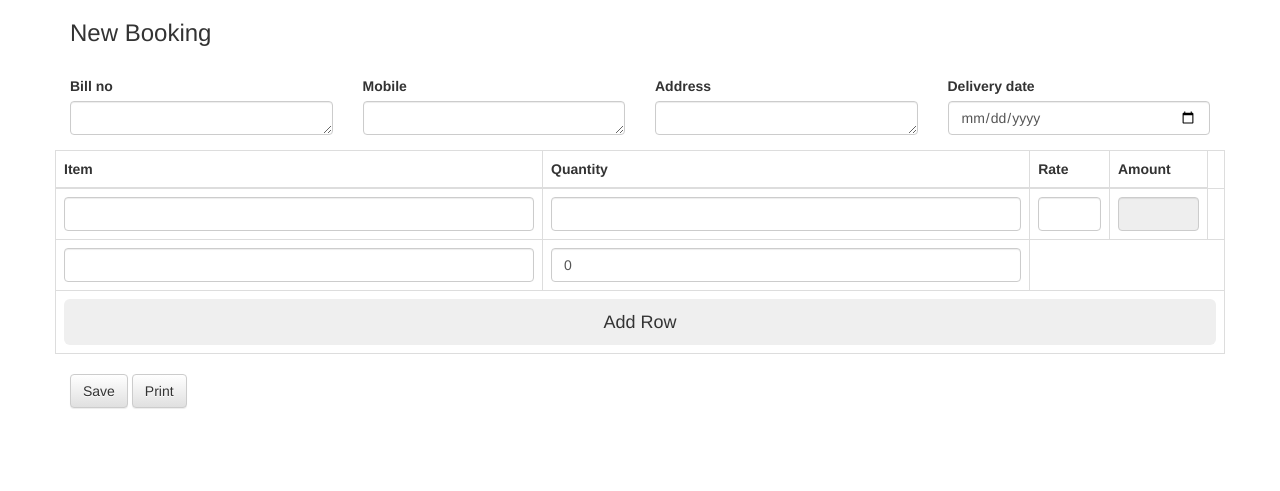
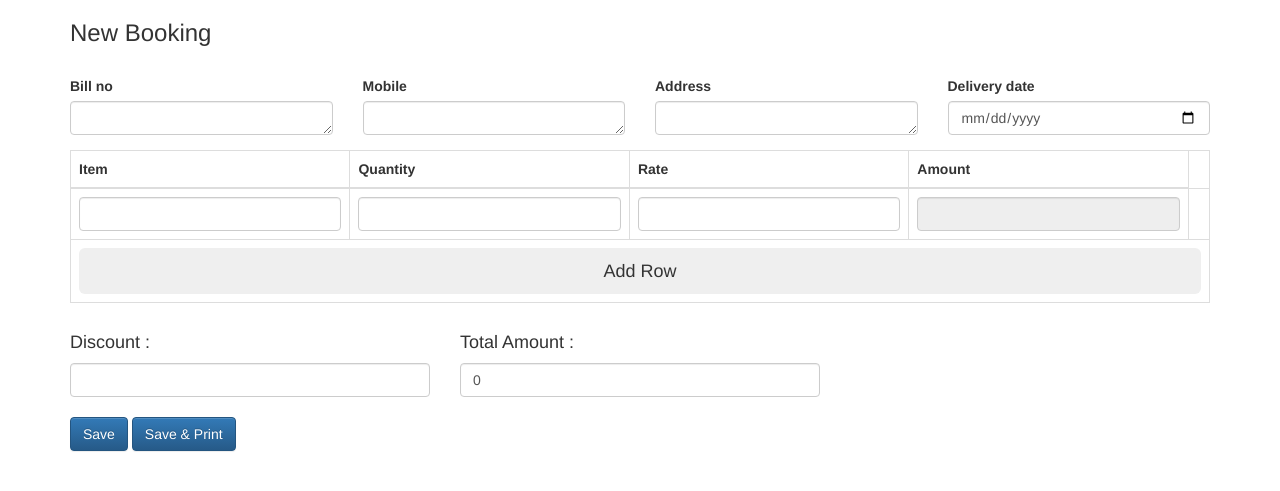
Before and after one commit to YatinGupta777/Shop-Website, a Django app: page /booking/new/ in a window 1280 px wide. Shown: the top 491 px of the page. Run offline with Django 3.2, Linux system fonts and the light colour scheme; some libraries are stand-ins or nearby versions.

Commit message:
Changes to form

```diff
--- a/shop_website/booking/static/shop_website.css
+++ b/shop_website/booking/static/shop_website.css
@@ -1,13 +1,19 @@
-@media print {
-  body * {
-    visibility: hidden;
-  }
-  #section-to-print, #section-to-print * {
-    visibility: visible;
-  }
-  #section-to-print {
-    position: absolute;
-    left: 0;
-    top: 0;
-  }
+.introduction_in_bill{
+     display: none;
 }
+@media print
+{
+    body{
+        height : 50%;
+        width : 50%;
+    }
+   .introduction_in_bill
+   {
+     text-align:center;
+     display: block;
+   }
+   .do_not_print
+   {
+   display: none;
+   }
+}
--- a/shop_website/booking/templates/booking_form.html
+++ b/shop_website/booking/templates/booking_form.html
@@ -4,9 +4,12 @@
 
 
 {% block content %}
-    <h3>New Booking</h3>
-    <br>
-<div id="section-to-print">
+    <h4 class="introduction_in_bill">Rainbow Dry Cleaners</h4>
+    <p class="introduction_in_bill">J Block, Main Market, Saket Delhi -17 </p>
+    <p class="introduction_in_bill">Phone : 9773749777</p>
+
+    <h3 class="do_not_print">New Booking</h3>
+    <br class="do_not_print">
     <form method="POST">
         {% csrf_token %}
         <div class="row">
@@ -23,57 +26,59 @@
             {{ form.delivery_date|as_crispy_field }}
             </div>
         </div>
-    <div class="row">
-     <table id="myTable" class="table table-bordered order-list">
+
+     <table id="myTable" class="table table-bordered table-responsive order-list">
     <thead>
         <tr>
+
             <th>Item</th>
+
             <th>Quantity</th>
+
             <th>Rate</th>
+
             <th>Amount</th>
+
         </tr>
     </thead>
     <tbody>
         <tr>
             <td>
-                <input id="item_0" type="text" name="item_0" class="form-control" />
+                <input id="item_0" type="text" name="item_0" class="form-control"/>
             </td>
-            <td >
-                <input  id="quantity_0" onkeyup="calculate(this.id);calculateTotal();" onchange="calculate(this.id);calculateTotal();" type="number" name="quantity_0"  class="form-control"/>
+
+            <td>
+                <input  id="quantity_0" onkeyup="calculate(this.id);calculateTotal();" onchange="calculate(this.id);calculateTotal();" type="number" name="quantity_0" class="form-control"/>
             </td>
-            <td >
-                <input id="rate_0" onkeyup="calculate(this.id);calculateTotal();" onchange="calculate(this.id);calculateTotal();" type="number" name="rate_0"  class="form-control"/>
+            <td>
+                <input id="rate_0" onkeyup="calculate(this.id);calculateTotal();" onchange="calculate(this.id);calculateTotal();" type="number" name="rate_0" class="form-control"/>
             </td>
-            <td >
-                <input id="amount_0" type="number" name="amount_0"  class="form-control" value="" readonly/>
+            <td>
+                <input id="amount_0" type="number" name="amount_0" value="" class="form-control" readonly/>
             </td>
-            <td ><a class="deleteRow" ></a>
-            </td>
-         </div>
-        </tr>
-    </tbody>
-    <tfoot>
-        <tr>
-            <td class="col-sm-5" style="text-align: left;">
-                <input onkeyup="calculateTotal();" onchange="calculateTotal();" id="discount" type="number" name="discount"  class="form-control"/>
-            </td>
-            <td class="col-sm-5" style="text-align: left;">
-               <input value="0" id="final_amount" type="number" name="final_amount"  class="form-control"/>
+            <td><a class="do_not_print deleteRow" ></a>
             </td>
         </tr>
+        <tfoot>
         <tr>
-</div>
-            <td colspan="5" style="text-align: left;">
-                <input type="button" class="btn btn-lg btn-block " id="addrow" value="Add Row" />
-            </td>
+        <td colspan="5" style="text-align: left;">
+        <input type="button" class="do_not_print btn btn-lg btn-block " id="addrow" value="Add Row" />
+        </td>
         </tr>
-        <tr>
-        </tr>
-    </tfoot>
+        </tfoot>
+    </tbody>
 </table>
-        </div>
+   <div class="row">
+     <div class="col-lg-4">
+     <h4 class="do_not_print">Discount : </h4><input onkeyup="calculateTotal();" onchange="calculateTotal();" id="discount" type="number" name="discount" class="do_not_print form-control"/>
+     </div>
+      <div class="col-lg-4">
+     <h4>Total Amount :</h4><input value="0" id="final_amount" type="number" name="final_amount" class="form-control"/>
+     </div>
+   </div>
         <input id="message" type="hidden" name="message"/>
-        <button type="submit" class="save btn btn-default" onclick="save()">Save</button>
-         <button onclick="print('printableArea')" class="save btn btn-default">Print</button>
+        <br>
+        <button type="submit" class="do_not_print btn btn-primary" onclick="save()">Save</button>
+        <button onclick="printBooking();save()" class="do_not_print btn btn-primary">Save & Print</button>
     </form>
 {% endblock %}
```
Also changed, not shown: shop_website/booking/static/test.js.
